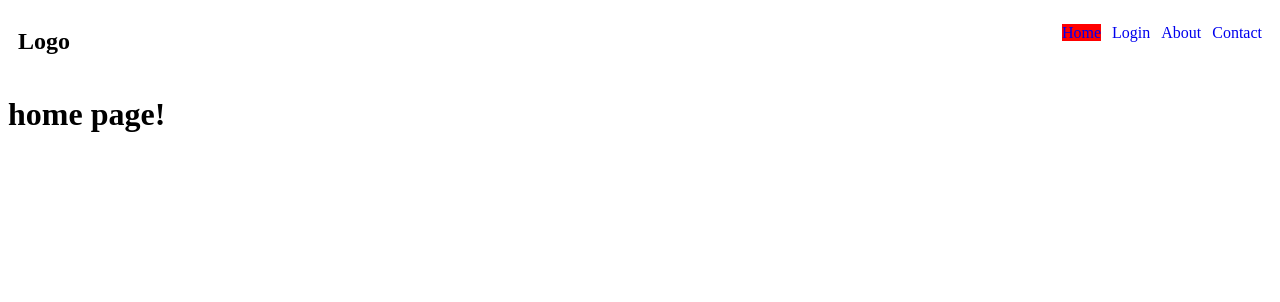
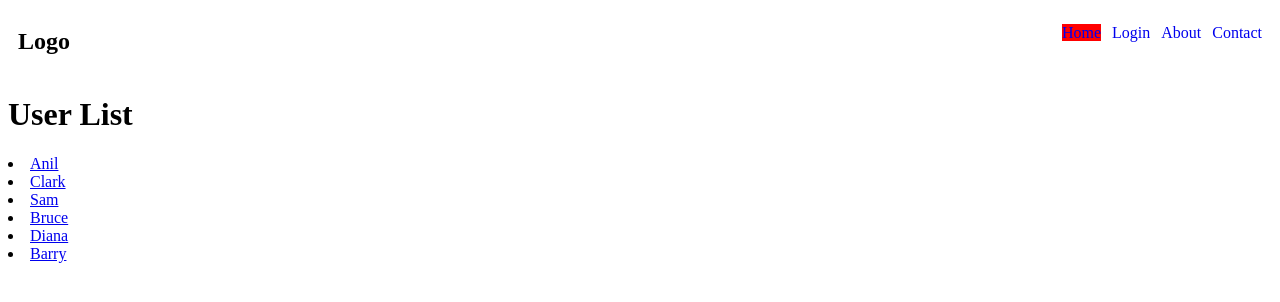
Before and after one commit to Chabsy123/angular-v19-tutorial, an Angular app: page / in a window 1280 px wide. Shown: the top 302 px of the page. Built offline with nearby package versions, Linux system fonts and the light colour scheme.

Commit message:
Add Dynamic Route With Params

```diff
--- a/src/app/home/home.component.html
+++ b/src/app/home/home.component.html
@@ -1 +1,10 @@
-<h1>home page!</h1>
+<h1>User List</h1>
+
+<!-- Loop through users and generate dynamic links using user ID and name -->
+@for (user of users; track user.id) {
+  <li>
+    <a routerLink="user/{{user.id}}/{{user.name}}">
+      {{ user.name }}
+    </a>
+  </li>
+}
--- a/src/app/home/home.component.ts
+++ b/src/app/home/home.component.ts
@@ -1,11 +1,44 @@
 import { Component } from '@angular/core';
+import { RouterLink } from '@angular/router';
 
 @Component({
   selector: 'app-home',
-  imports: [],
+  imports: [RouterLink],
   templateUrl: './home.component.html',
   styleUrl: './home.component.css'
 })
 export class HomeComponent {
-
+  //  dynamic routing
+  users=[
+    {
+      id:'1',
+      name:'Anil',
+      age:20,
+    },
+    {
+      id:'7',
+      name:'Clark',
+      age:26,
+    },
+    {
+      id:'2',
+      name:'Sam',
+      age:29,
+    },
+    {
+      id:'3',
+      name:'Bruce',
+      age:25,
+    },
+    {
+      id:'4',
+      name:'Diana',
+      age:23,
+    },
+    {
+      id:'5',
+      name:'Barry',
+      age:24,
+    },
+  ]
 }
--- a/src/app/user/user.component.html
+++ b/src/app/user/user.component.html
@@ -1,4 +1,3 @@
-<h1>
-  Heading in User Component
-</h1>
-<button>Add New User</button>
+<!-- Display dynamic values passed through the URL -->
+<h1>User name is {{ name }}</h1>
+<h1>User ID is {{ id }}</h1>
--- a/src/app/user/user.component.ts
+++ b/src/app/user/user.component.ts
@@ -1,4 +1,5 @@
 import { Component } from '@angular/core';
+import { ActivatedRoute } from '@angular/router';
 
 @Component({
   selector: 'app-user',
@@ -9,5 +10,15 @@ import { Component } from '@angular/core';
   styleUrls:['./button.style.css','./user.component.css']
 })
 export class UserComponent {
+  name:string|null="";
+  id:string|null="";
+  constructor( private route:ActivatedRoute){
 
+  }
+  ngOnInit(){
+    this.route.params.subscribe((params)=>{
+      this.name=params['name']
+      this.id=params['id']
+    })
+  }
 }
```
Also changed, not shown: src/app/app.routes.ts (+12 -7 lines).
